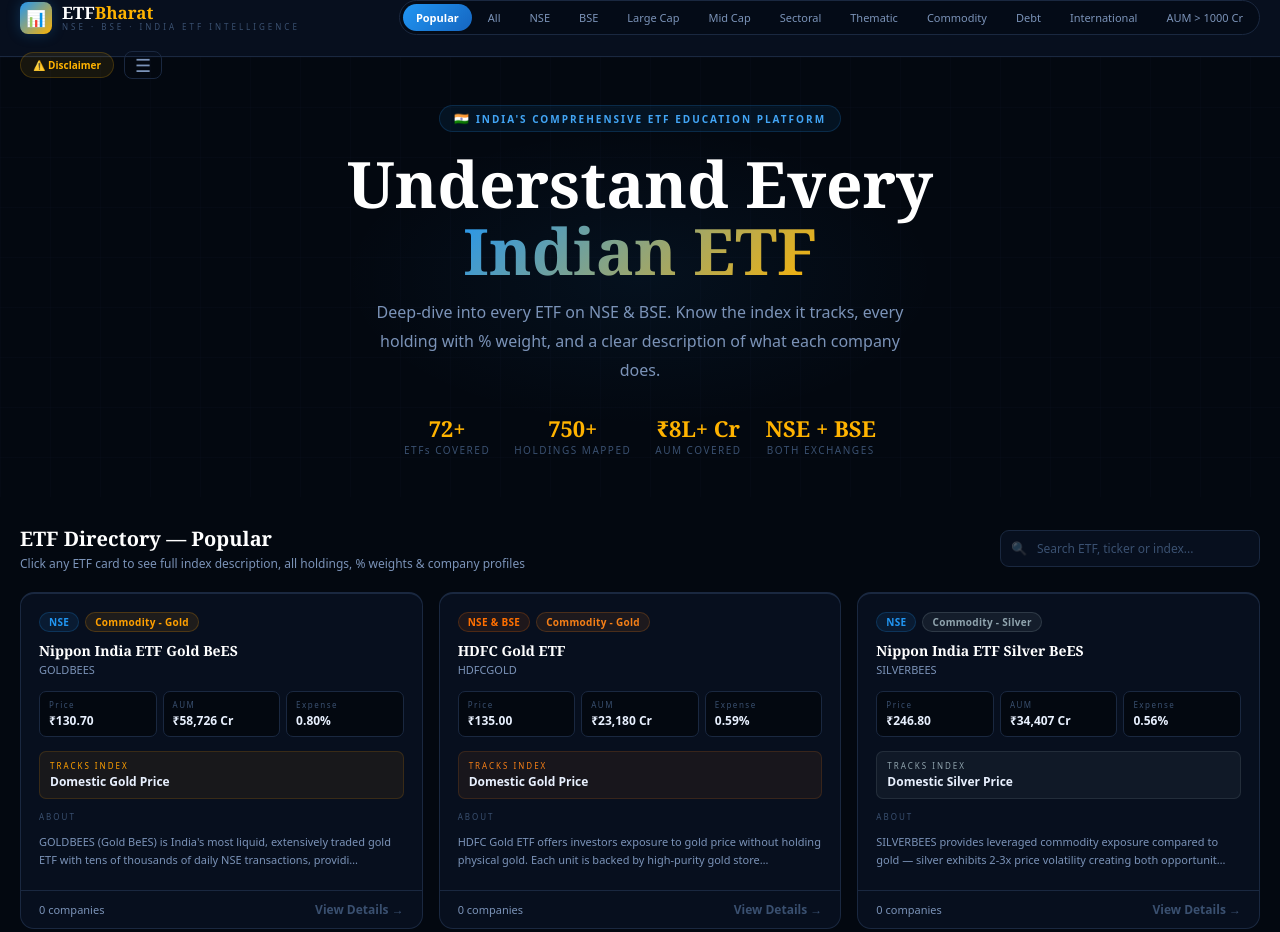
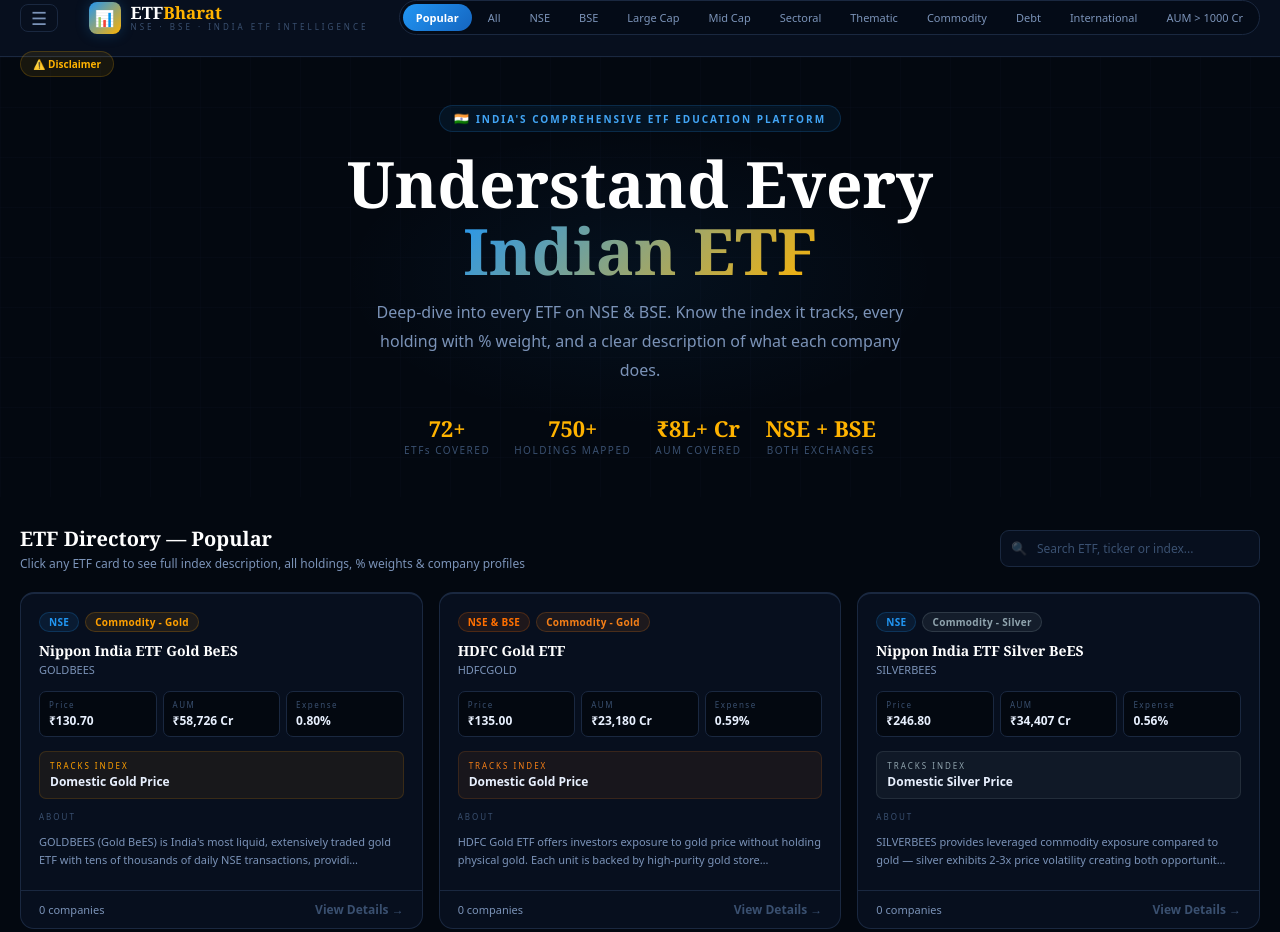
Before and after one commit to sagargandhi/etfbharat, a plain HTML site: page index.html in a window 1280 px wide. Shown: the top 932 px of the page. Drawn offline with Linux system fonts and the light colour scheme.

Commit message:
Added menu to left

```diff
--- a/index.html
+++ b/index.html
@@ -103,6 +103,7 @@ gtag('config', 'G-TGTX1LXHG9');
 <body>
 <div id="navbar">
 <div class="nav-inner">
+<button class="site-nav-hamburger" aria-label="Menu" onclick="document.getElementById('snm').classList.toggle('open')">☰</button>
 <a class="nav-logo-wrap" href="/" style="text-decoration:none;">
 <div class="nav-logo-icon">📊</div>
 <div>
@@ -113,7 +114,6 @@ gtag('config', 'G-TGTX1LXHG9');
 <div class="tabs-wrap" id="tabs"></div>
 <div id="nav-right" style="display:flex;align-items:center;gap:10px;">
 <button class="disclaimer-btn" onclick="toggleDisclaimer()">⚠️ Disclaimer</button>
-<button class="site-nav-hamburger" aria-label="Menu" onclick="document.getElementById('snm').classList.toggle('open')">☰</button>
 </div>
 </div>
 <div class="site-nav-mobile" id="snm">
--- a/styles.css
+++ b/styles.css
@@ -38,7 +38,7 @@ button{font-family:inherit;cursor:pointer;border:none;}
 .site-nav-dropmenu a:hover{color:#E8F0FE;background:#0B1628;border-left-color:#2196F3;}
 .site-nav-dropmenu a.active{color:#42A5F5;background:#2196F308;border-left-color:#2196F3;font-weight:700;}
 .site-nav-dropmenu-section{color:#3A5070;font-size:9px;font-weight:800;letter-spacing:2px;padding:10px 16px 4px;text-transform:uppercase;}
-.site-nav-hamburger{display:block;background:none;border:1px solid #1A2840;border-radius:8px;color:#7B93B8;font-size:18px;cursor:pointer;padding:4px 10px;transition:all 0.2s;line-height:1;}
+.site-nav-hamburger{display:block;background:none;border:1px solid #1A2840;border-radius:8px;color:#7B93B8;font-size:18px;cursor:pointer;padding:4px 10px;transition:all 0.2s;line-height:1;order:-1;}
 .site-nav-hamburger:hover{color:#E8F0FE;border-color:#2196F340;}
 .site-nav-mobile{display:none;flex-direction:column;background:#070F1E;border-top:1px solid #1A2840;animation:fadeUp 0.2s ease;}
 .site-nav-mobile.open{display:flex;}
```
Also changed, not shown: src/input.html (+1 -1 lines).
